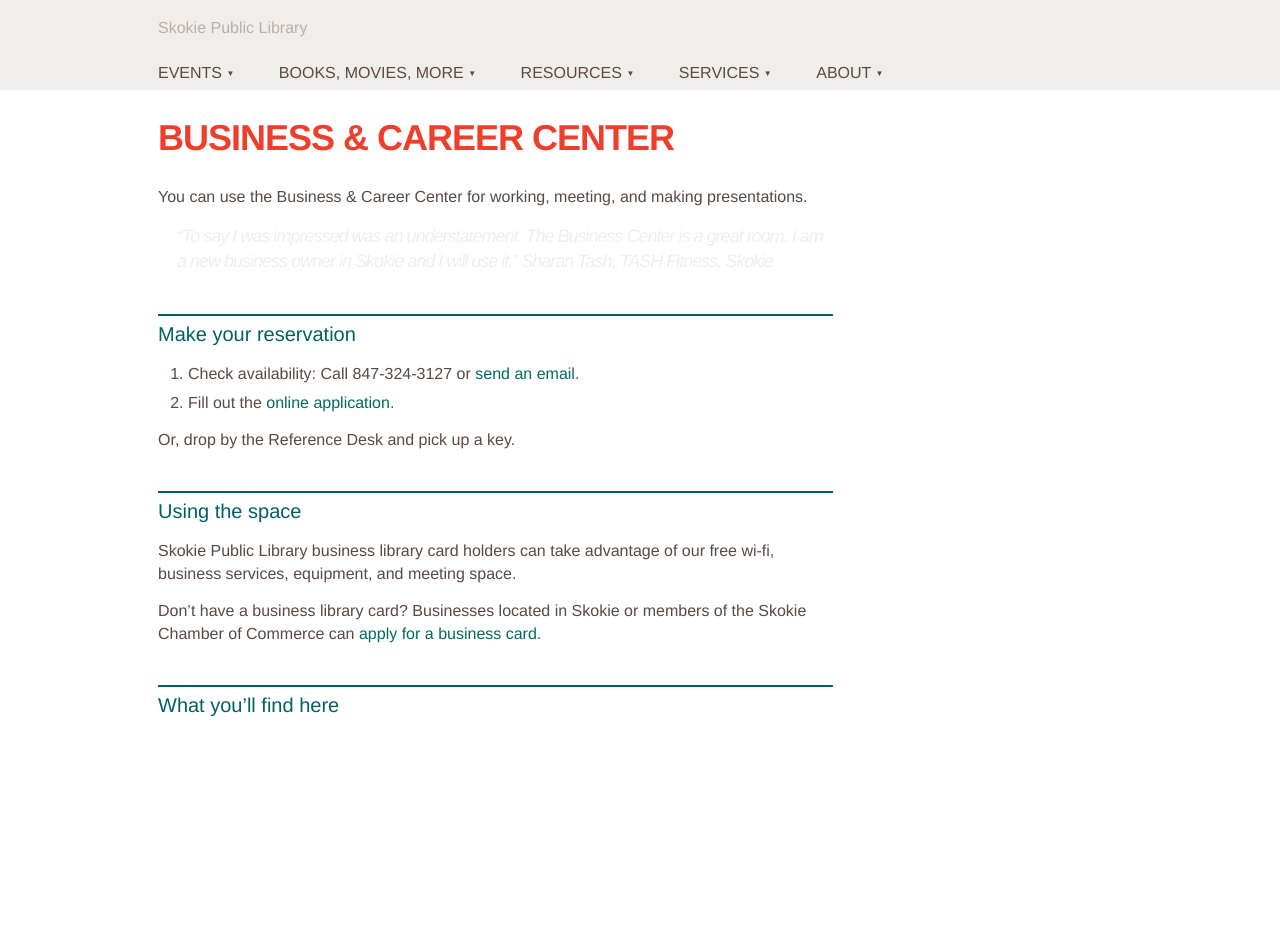
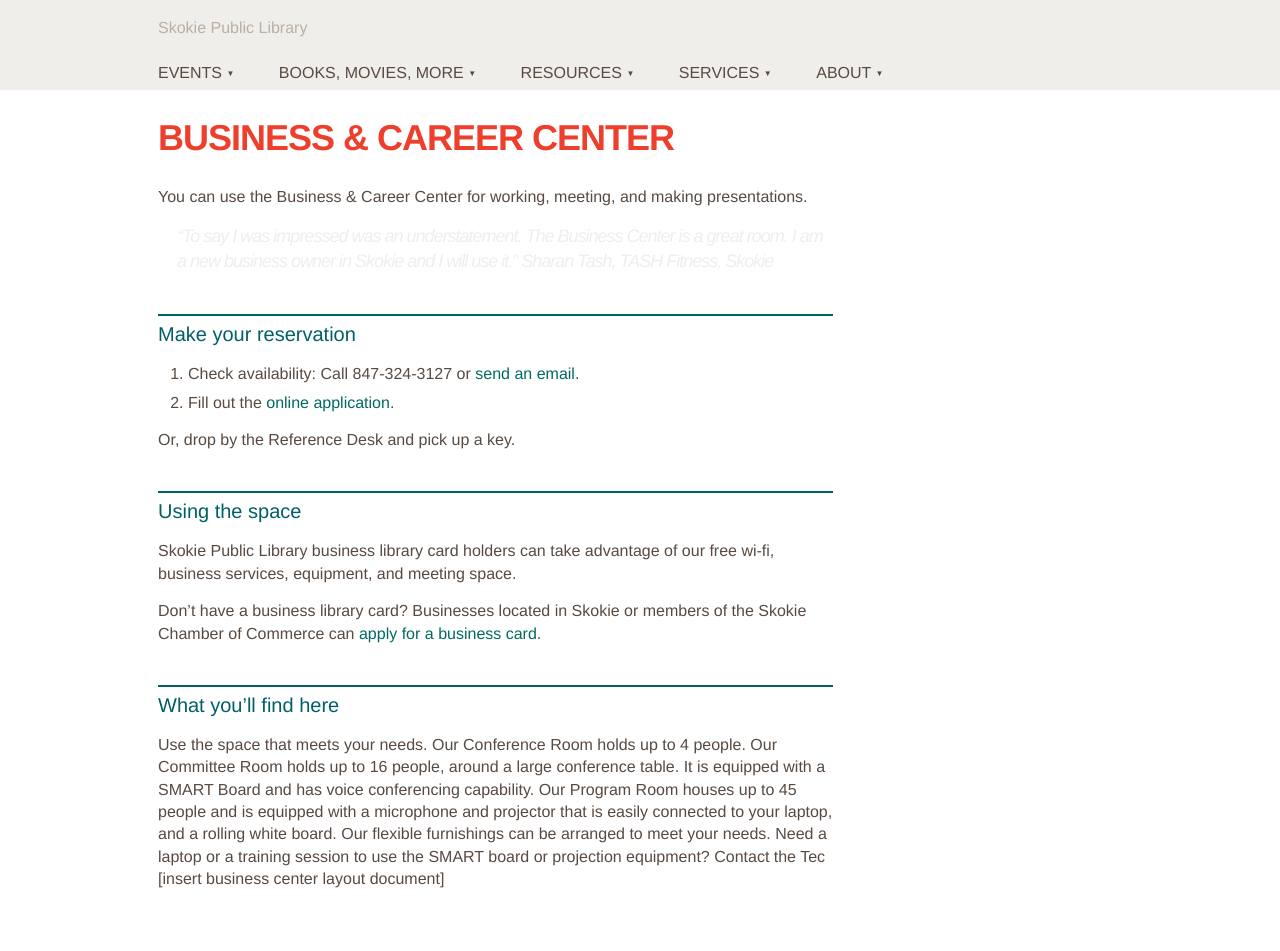
Before and after one commit to skokielibrary/spl-content, a Jekyll site: the page built from _content/terry/services--business-services--business-center.markdown, in a window 1280 px wide. Built offline with Jekyll 4.4.1, drawn with Linux system fonts in a browser that asks for light colours; before the commit the page ends 900 px from its top, so only the background shows below that.

Commit message:
Updated services--business-services--business-center.markdown

```diff
--- a/_content/terry/services--business-services--business-center.markdown
+++ b/_content/terry/services--business-services--business-center.markdown
@@ -21,3 +21,9 @@ Skokie Public Library business library card holders can take advantage of our fr
 Don't have a business library card? Businesses located in Skokie or members of the Skokie Chamber of Commerce can [apply for a business card](link to application).
 
 ## What you'll find here
+Use the space that meets your needs.
+Our Conference Room holds up to 4 people.
+Our Committee Room holds up to 16 people, around a large conference table. It is equipped with a SMART Board and has voice conferencing capability.
+Our Program Room houses up to 45 people and is equipped with a microphone and projector that is easily connected to your laptop, and a rolling white board. Our flexible furnishings can be arranged to meet your needs.
+Need a laptop or a training session to use the SMART board or projection equipment? Contact the Tec
+[insert business center layout document]
```
